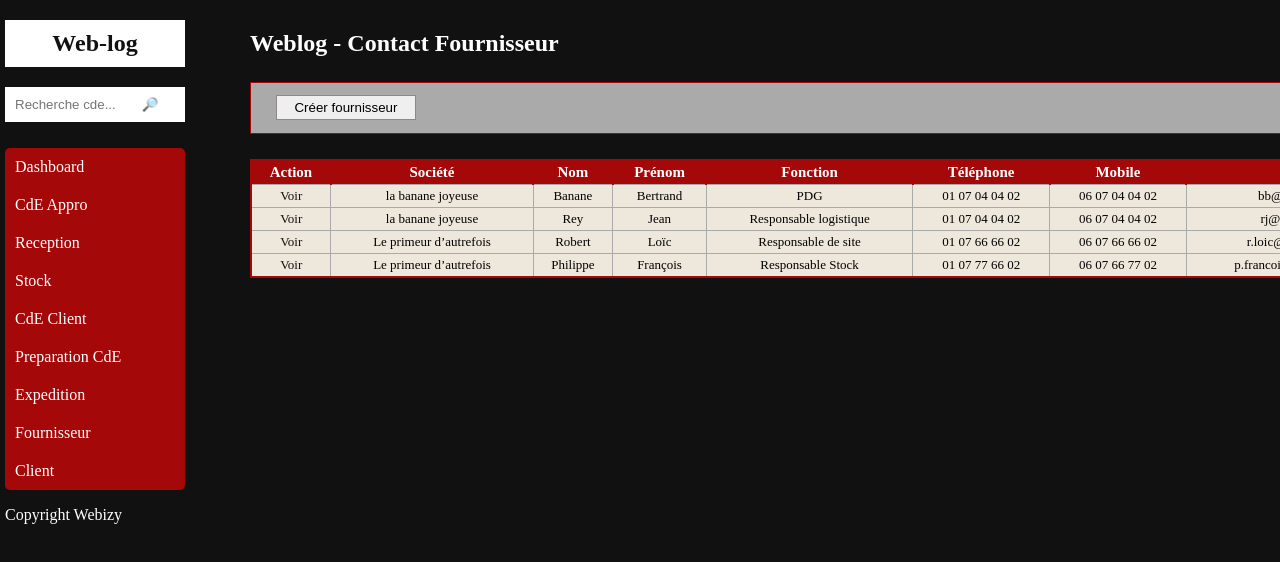
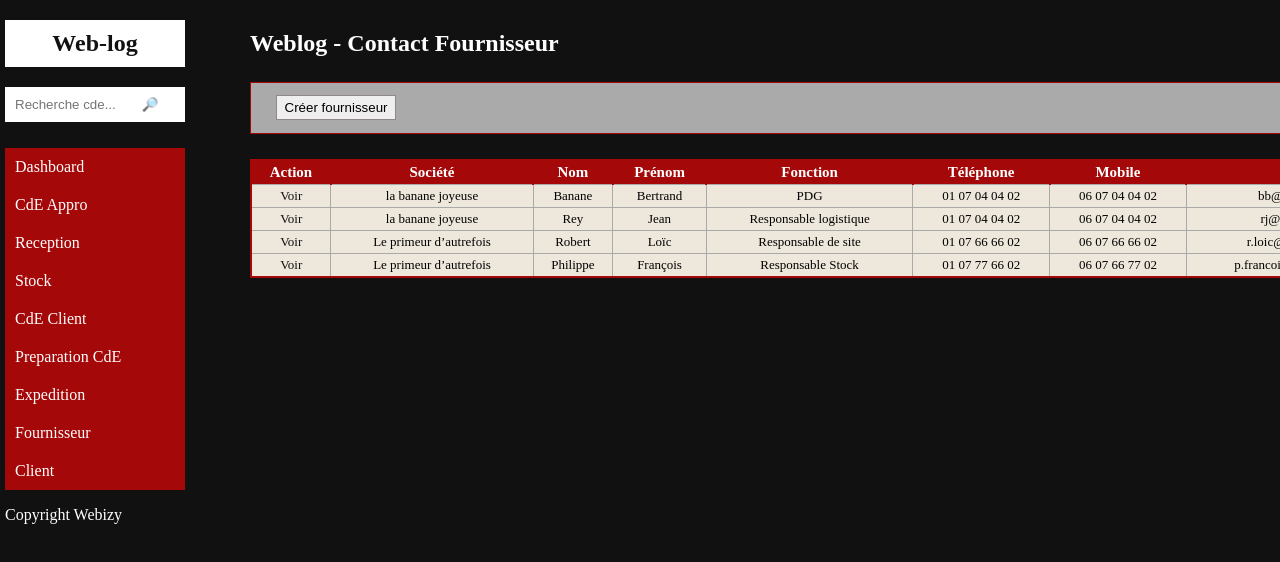
Before and after one commit to jeremd41/Weblog, a React (Create React App) app: page /Fournisseur in a window 1280 px wide. Shown: the top 562 px of the page. Built offline with nearby package versions, Linux system fonts and the light colour scheme.

Commit message:
correction btnmodal + maj menu

```diff
--- a/src/component/Layout.js
+++ b/src/component/Layout.js
@@ -1,6 +1,7 @@
 import React, { Component } from "react";
 import Menu from "./Menu";
 import styled from "styled-components";
+
 const Content = styled.div`
    {
     width: 90%;
--- a/src/component/Menu.js
+++ b/src/component/Menu.js
@@ -25,11 +25,9 @@ const Nav = styled.ul`
     width: 180px;
     flex-direction: column;
     background: #a40808;
-    border-radius: 5px;
 
     li:hover {
       background: #b65d56;
-      border-radius: 5px;
     }
 
     li a {
--- a/src/page/Client.js
+++ b/src/page/Client.js
@@ -35,7 +35,7 @@ const Wrapper = styled.div`
       margin-top: 12px;
       height: 25px;
       border: 1px solid #8f8887;
-      width: 10%;
+      width: 120px;
 
       :hover {
         background: #8f8887;
--- a/src/page/Fournisseur.js
+++ b/src/page/Fournisseur.js
@@ -35,7 +35,7 @@ const Wrapper = styled.div`
       margin-top: 12px;
       height: 25px;
       border: 1px solid #8f8887;
-      width: 12%;
+      width: 120px;
 
       :hover {
         background: #8f8887;
```
